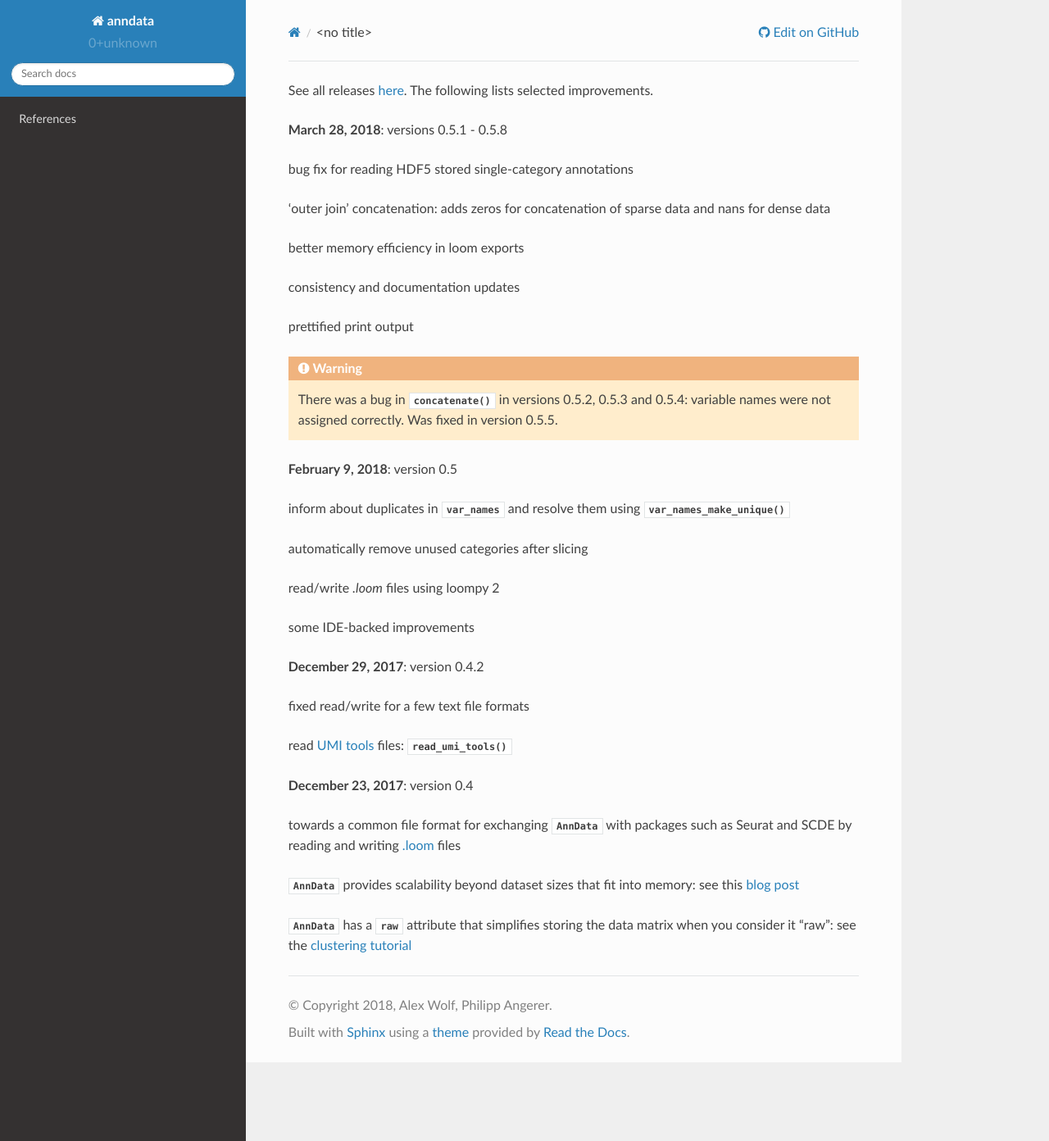
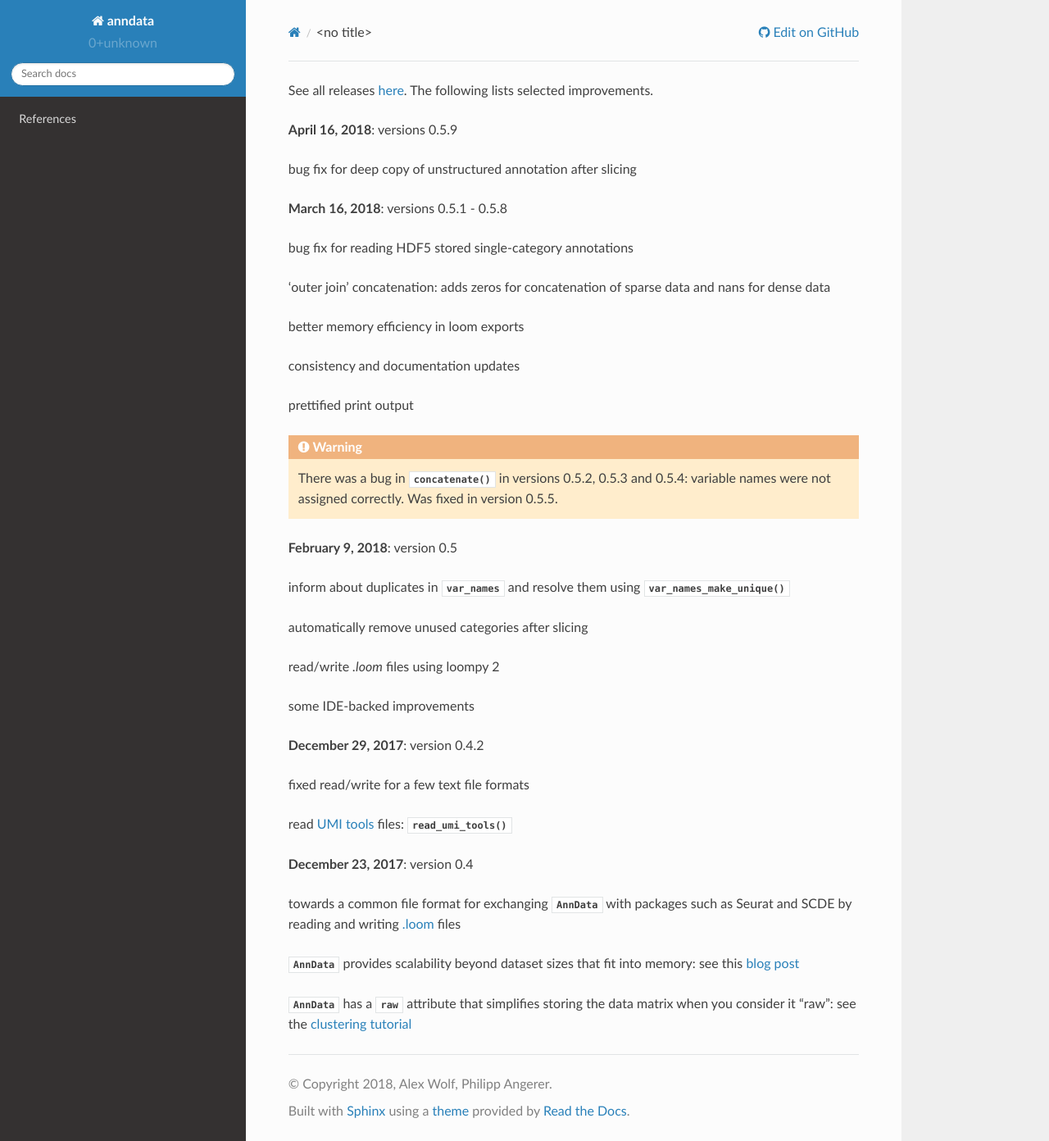
Before and after one commit to scverse/anndata, a Sphinx documentation site: the page built from docs/release_notes.rst, in a window 1280 px wide and 1392 px high. Shown: the whole window at 82% size. Built offline with Sphinx 7.4.7 and the Read the Docs theme 2.0.0, drawn with Linux system fonts in a browser that asks for light colours.

Commit message:
version 0.5.9

```diff
--- a/docs/release_notes.rst
+++ b/docs/release_notes.rst
@@ -1,7 +1,11 @@
 See all releases `here <https://github.com/theislab/anndata/releases>`_. The following lists selected improvements.
 
+**April 16, 2018**: versions 0.5.9
 
-**March 28, 2018**: versions 0.5.1 - 0.5.8
+1. bug fix for deep copy of unstructured annotation after slicing
+
+
+**March 16, 2018**: versions 0.5.1 - 0.5.8
 
 1. bug fix for reading HDF5 stored single-category annotations
 2. 'outer join' concatenation: adds zeros for concatenation of sparse data and nans for dense data
```
